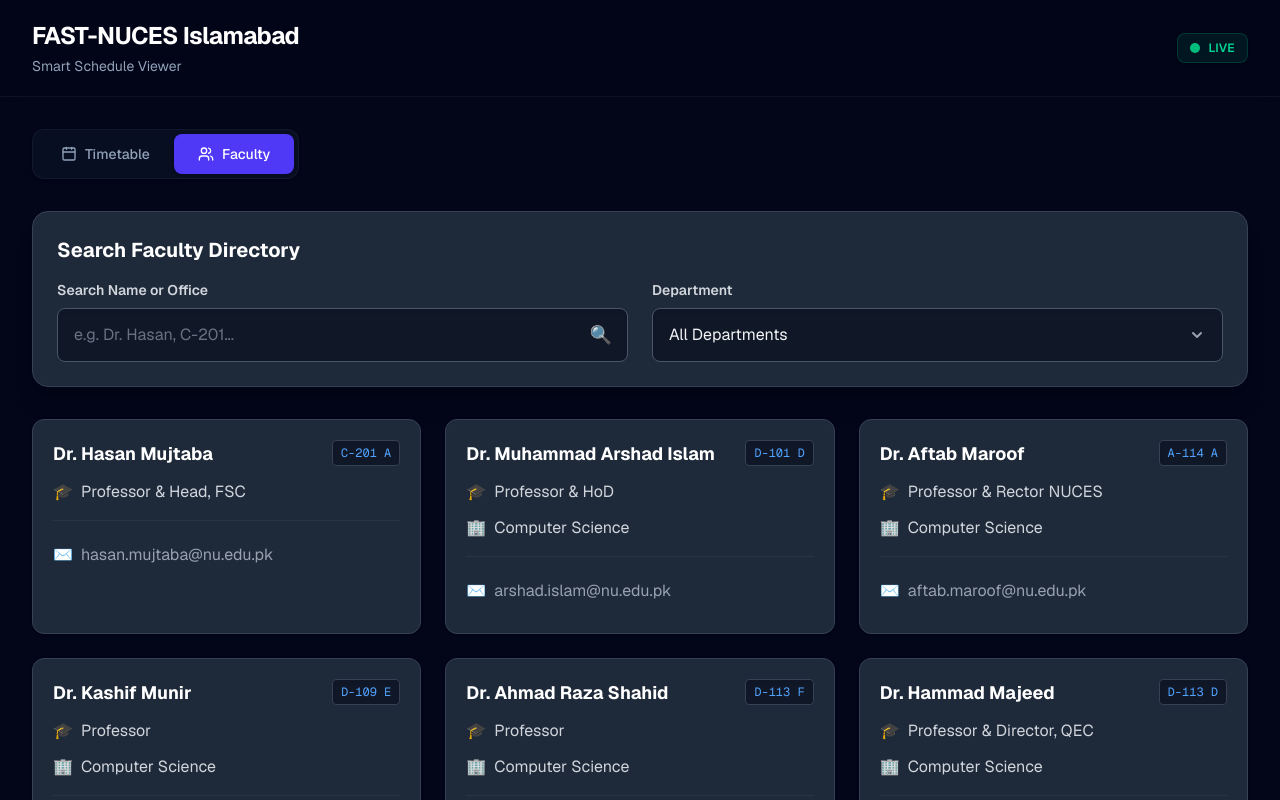
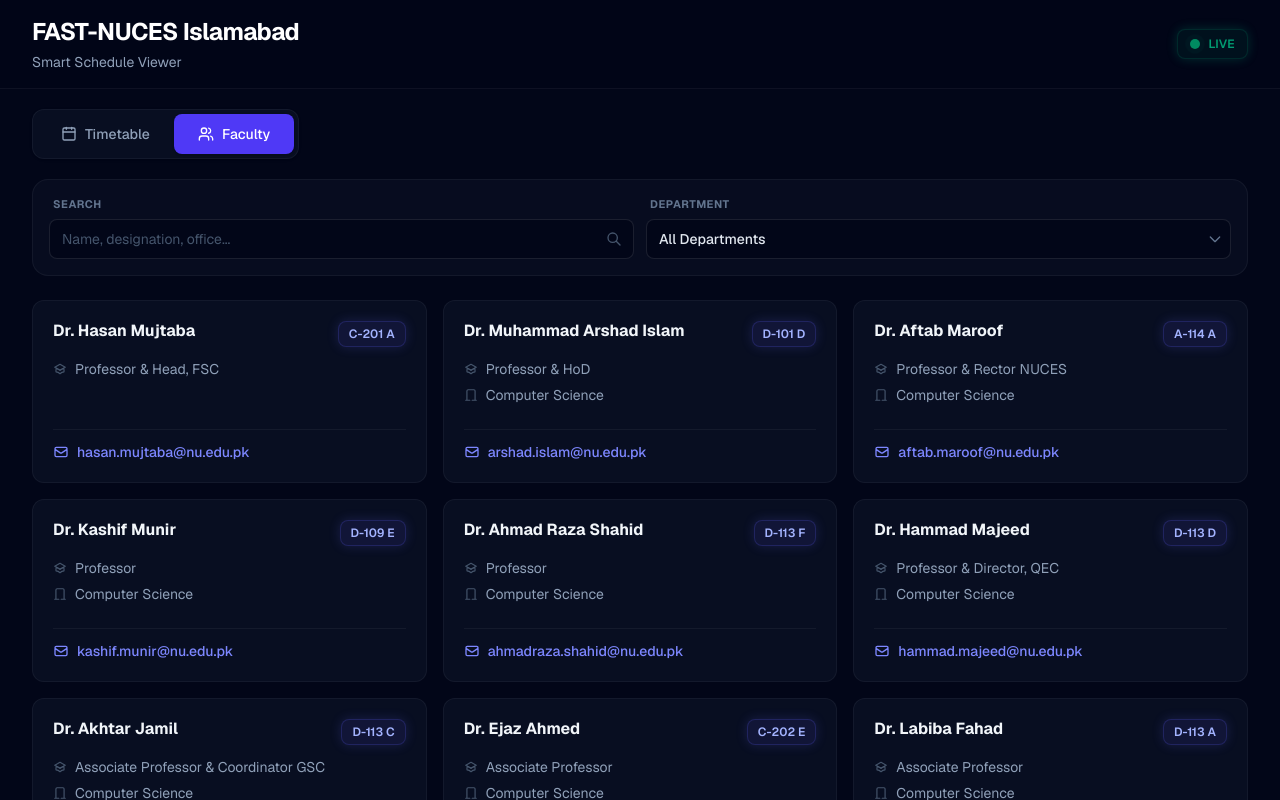
Before and after one commit to stackmussa/FAST-Smart-TimeTable, a Next.js app in the folder frontend/: page / in a window 1280 px wide. Both pictures are taken after a click on the button "Faculty". Shown: the top 800 px of the page. Built offline with nearby package versions, Linux system fonts and the light colour scheme.

Commit message:
Frontend UI Changes

```diff
--- a/frontend/app/FacultyFinder.tsx
+++ b/frontend/app/FacultyFinder.tsx
@@ -20,7 +20,6 @@
 
   useEffect(() => {
     const fetchData = async () => {
-      // Check cache first
       const cached = localStorage.getItem('faculty_data');
       if (cached) {
         try {
@@ -41,7 +40,7 @@
         const csvText = await response.text();
 
         Papa.parse(csvText, {
-          header: false, // We will manually parse due to the complex structure
+          header: false,
           skipEmptyLines: true,
           complete: (results) => {
             const rows = results.data as string[][];
@@ -50,38 +49,26 @@
 
             for (let i = 0; i < rows.length; i++) {
               const row = rows[i];
-              // Check if row is a department header
               if (row.length > 0 && row[0].trim().toLowerCase().startsWith('faculty department of')) {
                 currentDept = row[0].trim().replace(/^Faculty\s+Department\s+of\s+/i, '').trim();
                 continue;
               }
-
-              // Skip general headers
               if (row[0] && row[0].toLowerCase().includes('faculty offices')) continue;
               if (row[0] && row[0].toLowerCase().includes('sr #')) continue;
 
-              // Parse actual faculty rows
               let srNo = row[0] ? row[0].trim() : '';
               let name = row[1] ? row[1].trim() : '';
               let designation = row[2] ? row[2].trim() : '';
               let email = row[3] ? row[3].trim() : '';
               let office = row[4] ? row[4].trim() : '';
 
-              // Handle edge case where name is in SrNo column and SrNo is empty (e.g., Dr. Hasan Mujtaba)
               if (srNo && !name && srNo.toLowerCase().includes('dr.')) {
                 name = srNo;
                 srNo = '';
               }
 
               if (name) {
-                parsedData.push({
-                  SrNo: srNo,
-                  Name: name,
-                  Designation: designation,
-                  Email: email,
-                  Office: office,
-                  Department: currentDept
-                });
+                parsedData.push({ SrNo: srNo, Name: name, Designation: designation, Email: email, Office: office, Department: currentDept });
               }
             }
 
@@ -107,9 +94,7 @@
 
   const departments = useMemo(() => {
     const depts = new Set<string>();
-    data.forEach(entry => {
-      if (entry.Department) depts.add(entry.Department);
-    });
+    data.forEach(entry => { if (entry.Department) depts.add(entry.Department); });
     return ['All Departments', ...Array.from(depts).sort()];
   }, [data]);
 
@@ -127,121 +112,140 @@
   }, [data, selectedDepartment, searchQuery]);
 
   return (
-    <div className="animate-fadeIn">
-      <div className="bg-gray-800 border border-gray-700 p-6 rounded-2xl shadow-xl mb-8">
-        <h2 className="text-xl font-bold text-white mb-4">Search Faculty Directory</h2>
-        <div className="grid grid-cols-1 md:grid-cols-2 gap-6">
-
-          {/* Keyword Search */}
-          <div className="flex flex-col w-full">
-            <label className="text-sm font-semibold text-gray-300 mb-2">Search Name or Office</label>
+    <div>
+      {/* Search filters — match the timetable filter bar style */}
+      <div className="mb-6 bg-slate-900/40 border border-white/5 p-4 rounded-2xl">
+        <div className="grid grid-cols-1 md:grid-cols-2 gap-3">
+          {/* Search */}
+          <div className="flex flex-col">
+            <label className="text-[11px] font-bold uppercase tracking-wider mb-1.5 text-slate-500 ml-1">Search</label>
             <div className="relative">
               <input
                 type="text"
-                placeholder="e.g. Dr. Hasan, C-201..."
+                placeholder="Name, designation, office..."
                 value={searchQuery}
                 onChange={(e) => setSearchQuery(e.target.value)}
-                className="w-full bg-gray-900 border border-gray-600 rounded-lg px-4 py-3.5 text-base text-gray-100 placeholder-gray-500 focus:outline-none focus:ring-2 focus:ring-blue-500 focus:border-transparent transition-all shadow-inner min-h-[44px]"
+                className="w-full h-[40px] bg-slate-950 border border-white/10 rounded-lg px-3 pr-10 text-sm text-slate-200 placeholder-slate-600 focus:ring-1 focus:ring-indigo-500 focus:border-indigo-500 outline-none transition-all"
               />
-              <div className="absolute inset-y-0 right-0 pr-4 flex items-center pointer-events-none">
-                <span className="text-gray-500 text-lg">🔍</span>
-              </div>
-            </div>
-          </div>
-
-          {/* Department Filter */}
-          <div className="flex flex-col w-full">
-            <label className="text-sm font-semibold text-gray-300 mb-2">Department</label>
-            <div className="relative">
-              <select
-                value={selectedDepartment}
-                onChange={(e) => setSelectedDepartment(e.target.value)}
-                className="w-full bg-gray-900 border border-gray-600 rounded-lg px-4 py-3.5 text-base appearance-none text-gray-100 focus:outline-none focus:ring-2 focus:ring-blue-500 focus:border-transparent cursor-pointer shadow-inner transition-all min-h-[44px]"
-              >
-                {departments.map((dept) => (
-                  <option key={dept} value={dept}>{dept}</option>
-                ))}
-              </select>
-              <div className="absolute inset-y-0 right-0 pr-4 flex items-center pointer-events-none text-gray-400">
-                <svg className="h-5 w-5 fill-current" xmlns="http://www.w3.org/2000/svg" viewBox="0 0 20 20">
-                  <path d="M5.293 7.293a1 1 0 011.414 0L10 10.586l3.293-3.293a1 1 0 111.414 1.414l-4 4a1 1 0 01-1.414 0l-4-4a1 1 0 010-1.414z" />
+              <div className="absolute inset-y-0 right-0 flex items-center px-3 pointer-events-none text-slate-600">
+                <svg className="w-4 h-4" fill="none" stroke="currentColor" viewBox="0 0 24 24">
+                  <path strokeLinecap="round" strokeLinejoin="round" strokeWidth="2" d="M21 21l-6-6m2-5a7 7 0 11-14 0 7 7 0 0114 0z" />
                 </svg>
               </div>
             </div>
           </div>
 
+          {/* Department */}
+          <div className="flex flex-col">
+            <label className="text-[11px] font-bold uppercase tracking-wider mb-1.5 text-slate-500 ml-1">Department</label>
+            <div className="relative">
+              <select
+                value={selectedDepartment}
+                onChange={(e) => setSelectedDepartment(e.target.value)}
+                className="w-full h-[40px] bg-slate-950 border border-white/10 rounded-lg px-3 appearance-none text-sm font-medium text-slate-200 focus:ring-1 focus:ring-indigo-500 focus:border-indigo-500 outline-none transition-all cursor-pointer"
+              >
+                {departments.map((dept) => (
+                  <option key={dept} value={dept} className="bg-slate-900">{dept}</option>
+                ))}
+              </select>
+              <div className="absolute inset-y-0 right-0 flex items-center px-2 pointer-events-none text-slate-500">
+                <svg className="w-4 h-4" fill="none" stroke="currentColor" viewBox="0 0 24 24">
+                  <path strokeLinecap="round" strokeLinejoin="round" strokeWidth="2" d="M19 9l-7 7-7-7" />
+                </svg>
+              </div>
+            </div>
+          </div>
         </div>
       </div>
 
       {/* Results */}
-      <div>
       {loading ? (
-          <div className="grid grid-cols-1 md:grid-cols-2 lg:grid-cols-3 gap-6">
+        <div className="grid grid-cols-1 md:grid-cols-2 lg:grid-cols-3 gap-4">
           {[1, 2, 3, 4, 5, 6].map((i) => (
-              <div key={i} className="bg-gray-800 rounded-xl p-5 border border-gray-700 animate-pulse h-36">
-                <div className="h-4 bg-gray-700 rounded w-3/4 mb-4"></div>
-                <div className="h-3 bg-gray-700 rounded w-1/2 mb-2"></div>
-                <div className="h-3 bg-gray-700 rounded w-full mb-2"></div>
-                <div className="h-3 bg-gray-700 rounded w-1/3"></div>
+            <div key={i} className="bg-slate-900/50 rounded-xl p-5 border border-white/5 relative overflow-hidden">
+              <div className="absolute inset-0 -translate-x-full animate-[shimmer_1.5s_infinite] bg-gradient-to-r from-transparent via-white/5 to-transparent" />
+              <div className="flex justify-between items-start mb-4">
+                <div className="space-y-2 w-2/3">
+                  <div className="h-5 bg-white/5 rounded w-full"></div>
+                  <div className="h-4 bg-white/5 rounded w-1/2"></div>
+                </div>
+                <div className="h-6 w-14 bg-white/5 rounded"></div>
+              </div>
+              <div className="pt-3 border-t border-white/5 space-y-2">
+                <div className="h-4 bg-white/5 rounded w-3/4"></div>
+                <div className="h-4 bg-white/5 rounded w-1/2"></div>
+              </div>
             </div>
           ))}
         </div>
       ) : filteredData.length > 0 ? (
-          <div className="grid grid-cols-1 md:grid-cols-2 lg:grid-cols-3 gap-6">
+        <div className="grid grid-cols-1 md:grid-cols-2 lg:grid-cols-3 gap-4">
           {filteredData.map((faculty, idx) => (
             <div
               key={idx}
-                className="bg-gray-800 rounded-xl p-5 border border-gray-700 shadow-sm hover:shadow-md hover:border-gray-600 transition-all group flex flex-col"
+              className="bg-slate-900/50 rounded-xl p-5 border border-white/5 hover:border-indigo-500/30 transition-all duration-200 flex flex-col justify-between"
             >
-                <div className="flex justify-between items-start mb-3">
-                  <h3 className="text-lg font-bold text-white group-hover:text-blue-400 transition-colors">
-                    {faculty.Name}
-                  </h3>
+              {/* Top: name + office badge */}
+              <div>
+                <div className="flex justify-between items-start mb-3 gap-3">
+                  <h3 className="text-base font-bold text-slate-100 leading-tight">{faculty.Name}</h3>
                   {faculty.Office && (
-                    <span className="bg-gray-900 border border-gray-700 text-blue-400 text-xs font-mono px-2 py-1 rounded shadow-inner whitespace-nowrap ml-2">
+                    <span className="shrink-0 bg-indigo-500/10 text-indigo-300 px-2.5 py-1 rounded-lg border border-indigo-500/20 shadow-[0_0_12px_rgba(99,102,241,0.2)] text-xs font-semibold whitespace-nowrap">
                       {faculty.Office}
                     </span>
                   )}
                 </div>
 
-                <div className="flex-grow space-y-3">
+                {/* Designation & Department */}
+                <div className="space-y-1.5 mb-3">
                   {faculty.Designation && (
-                    <p className="text-base text-gray-300 flex items-start">
-                      <span className="mr-2 text-gray-500">🎓</span>
-                      <span className="flex-1">{faculty.Designation}</span>
+                    <p className="text-sm text-slate-400 flex items-center gap-2">
+                      <svg className="w-3.5 h-3.5 text-slate-600 shrink-0" fill="none" stroke="currentColor" viewBox="0 0 24 24">
+                        <path strokeLinecap="round" strokeLinejoin="round" strokeWidth="2" d="M12 14l9-5-9-5-9 5 9 5z" />
+                        <path strokeLinecap="round" strokeLinejoin="round" strokeWidth="2" d="M12 14l6.16-3.422a12.083 12.083 0 01.665 6.479A11.952 11.952 0 0012 20.055a11.952 11.952 0 00-6.824-2.998 12.078 12.078 0 01.665-6.479L12 14z" />
+                      </svg>
+                      {faculty.Designation}
                     </p>
                   )}
                   {faculty.Department && faculty.Department !== "Unknown Department" && (
-                    <p className="text-base text-gray-300 flex items-start">
-                      <span className="mr-2 text-gray-500">🏢</span>
-                      <span className="flex-1">{faculty.Department}</span>
+                    <p className="text-sm text-slate-400 flex items-center gap-2">
+                      <svg className="w-3.5 h-3.5 text-slate-600 shrink-0" fill="none" stroke="currentColor" viewBox="0 0 24 24">
+                        <path strokeLinecap="round" strokeLinejoin="round" strokeWidth="2" d="M19 21V5a2 2 0 00-2-2H7a2 2 0 00-2 2v16m14 0h2m-2 0h-5m-9 0H3m2 0h5" />
+                      </svg>
+                      {faculty.Department}
                     </p>
                   )}
+                </div>
+              </div>
+
+              {/* Bottom: email link */}
               {faculty.Email && (
-                    <p className="text-base text-gray-400 flex items-center mt-4 pt-3 border-t border-gray-700/50">
-                      <span className="mr-2 text-gray-500">✉️</span>
+                <div className="pt-3 mt-3 border-t border-white/5">
                   <a
                     href={`https://mail.google.com/mail/?view=cm&fs=1&to=${faculty.Email}`}
                     target="_blank"
                     rel="noopener noreferrer"
-                        className="hover:text-blue-400 transition-colors truncate min-h-[44px] flex items-center"
+                    className="flex items-center text-sm text-indigo-400 hover:text-indigo-300 transition-colors font-medium"
                   >
-                        {faculty.Email}
+                    <svg className="w-4 h-4 mr-2 shrink-0" fill="none" stroke="currentColor" viewBox="0 0 24 24">
+                      <path strokeLinecap="round" strokeLinejoin="round" strokeWidth="2" d="M3 8l7.89 5.26a2 2 0 002.22 0L21 8M5 19h14a2 2 0 002-2V7a2 2 0 00-2-2H5a2 2 0 00-2 2v10a2 2 0 002 2z" />
+                    </svg>
+                    <span className="truncate">{faculty.Email}</span>
                   </a>
-                    </p>
+                </div>
               )}
-                </div>
             </div>
           ))}
         </div>
       ) : (
-          <div className="flex flex-col items-center justify-center p-12 bg-gray-800 rounded-2xl border border-gray-700">
-            <span className="text-4xl mb-4 text-gray-500">🔍</span>
-            <p className="text-gray-400 text-lg font-medium text-center">No faculty members found</p>
-            <p className="text-gray-500 text-sm mt-2 text-center">Try adjusting your search keywords or department filter.</p>
+        <div className="flex flex-col items-center justify-center h-48 bg-slate-900/30 rounded-2xl border border-white/5 p-6 text-center">
+          <svg className="w-10 h-10 text-slate-600 mb-3" fill="none" stroke="currentColor" viewBox="0 0 24 24">
+            <path strokeLinecap="round" strokeLinejoin="round" strokeWidth="2" d="M21 21l-6-6m2-5a7 7 0 11-14 0 7 7 0 0114 0z" />
+          </svg>
+          <p className="text-lg font-bold text-slate-300 mb-1">No faculty found</p>
+          <p className="text-slate-500 text-sm">Try adjusting your search or department filter.</p>
         </div>
       )}
     </div>
-    </div>
   );
 }
--- a/frontend/app/page.tsx
+++ b/frontend/app/page.tsx
@@ -354,7 +354,7 @@
     <div className="min-h-screen font-sans bg-slate-950 text-slate-200 overflow-x-hidden selection:bg-indigo-500/30">
       {/* Header */}
       <header className="border-b border-white/5 bg-slate-950/80 backdrop-blur-md sticky top-0 z-50">
-        <div className="max-w-7xl mx-auto px-4 sm:px-6 lg:px-8 py-5">
+        <div className="max-w-7xl mx-auto px-4 sm:px-6 lg:px-8 py-4">
           <div className="flex flex-col md:flex-row md:items-center justify-between gap-4">
             <div>
               <h1 className="text-2xl font-bold tracking-tight text-white">
@@ -382,8 +382,9 @@
                   <span className="text-xs font-semibold tracking-wide uppercase">Unreachable</span>
                 </div>
               ) : (
-                <div className="flex items-center space-x-2 bg-emerald-500/10 border border-emerald-500/20 text-emerald-400 px-3 py-1.5 rounded-lg shadow-sm">
+                <div className="flex items-center space-x-2 bg-emerald-500/10 border border-emerald-500/20 text-emerald-400 px-3 py-1.5 rounded-lg shadow-[0_0_12px_rgba(16,185,129,0.3)] animate-pulse">
                   <span className="relative flex h-2.5 w-2.5">
+                    <span className="animate-ping absolute inline-flex h-full w-full rounded-full bg-emerald-400 opacity-75"></span>
                     <span className="relative inline-flex rounded-full h-2.5 w-2.5 bg-emerald-500"></span>
                   </span>
                   <span className="text-xs font-semibold tracking-wide uppercase">Live</span>
@@ -395,10 +396,10 @@
       </header>
 
       {/* Main Content */}
-      <main className="max-w-7xl mx-auto px-4 sm:px-6 lg:px-8 py-8 pb-12">
+      <main className="max-w-7xl mx-auto px-4 sm:px-6 lg:px-8 py-5 pb-12">
 
         {/* Navigation Tabs */}
-        <div className="flex bg-slate-900/50 p-1 rounded-xl border border-white/5 w-full md:w-fit mb-8 shadow-sm">
+        <div className="flex bg-slate-900/50 p-1 rounded-xl border border-white/5 w-full md:w-fit mb-5 shadow-sm">
           <button
             onClick={() => setActiveTab('timetable')}
             className={`flex items-center justify-center flex-1 md:flex-none px-6 py-2.5 rounded-lg font-medium text-sm transition-all duration-300 min-h-[40px] ${
@@ -429,7 +430,7 @@
           ) : (
             <div>
               {/* Filters */}
-              <div className="mb-8 bg-slate-900/40 border border-white/5 p-4 rounded-2xl">
+              <div className="mb-5 bg-slate-900/40 border border-white/5 p-3 rounded-2xl">
                 <div className="grid grid-cols-2 md:grid-cols-3 xl:grid-cols-6 gap-3">
 
                   {/* School */}
@@ -629,7 +630,7 @@
                               {cls.course_name}
                             </h3>
                           </div>
-                          <div className="shrink-0 bg-indigo-500/10 text-indigo-300 px-2.5 py-1.5 rounded-lg border border-indigo-500/20 shadow-[0_0_15px_rgba(99,102,241,0.2)] animate-pulse text-xs font-semibold text-center">
+                          <div className="shrink-0 bg-indigo-500/10 text-indigo-300 px-2.5 py-1.5 rounded-lg border border-indigo-500/20 shadow-[0_0_15px_rgba(99,102,241,0.25)] text-xs font-semibold text-center">
                             {cls.time_start && (
                               <div className="mb-0.5 whitespace-nowrap">
                                 {(() => {
@@ -697,7 +698,7 @@
                     rel="noopener noreferrer"
                     className="flex flex-1 items-center justify-center bg-emerald-500/10 hover:bg-emerald-500/20 text-emerald-400 px-4 py-2 rounded-lg text-sm font-medium transition-all border border-emerald-500/20 shadow-[0_0_15px_rgba(16,185,129,0.3)] animate-pulse min-h-[40px]"
                   >
-                    <svg className="w-4 h-4 mr-2" fill="currentColor" viewBox="0 0 24 24"><path d="M12.031 6.172c-3.181 0-5.767 2.586-5.768 5.766-.001 1.298.38 2.27 1.019 3.287l-.582 2.128 2.182-.573c.978.58 1.711.927 3.145.929 3.178 0 5.767-2.587 5.768-5.766.001-3.187-2.575-5.77-5.764-5.771zm3.392 8.244c-.144.405-.837.774-1.17.824-.299.045-.677.063-1.092-.069-.252-.08-.575-.187-.988-.365-1.739-.751-2.874-2.502-2.961-2.617-.087-.116-.708-.94-.708-1.793s.448-1.273.607-1.446c.159-.173.346-.217.462-.217l.332.006c.106.005.249-.04.39.298.144.347.491 1.2.534 1.287.043.087.072.188.014.304-.058.116-.087.188-.173.289l-.26.304c-.087.086-.177.18-.076.354.101.174.449.741.964 1.201.662.591 1.221.774 1.394.86s.274.072.376-.043c.101-.116.433-.506.549-.68.116-.173.231-.145.39-.087s1.011.477 1.184.564c.173.087.289.129.332.202.043.073.043.423-.101.827z"/></svg>
+                    <svg className="w-4 h-4 mr-2" fill="currentColor" viewBox="0 0 448 512"><path d="M380.9 97.1C339 55.1 283.2 32 223.9 32c-122.4 0-222 99.6-222 222 0 39.1 10.2 77.3 29.6 111L0 480l117.7-30.9c32.4 17.7 68.9 27 106.1 27h.1c122.3 0 224.1-99.6 224.1-222 0-59.3-25.2-115-67.1-157zm-157 341.6c-33.2 0-65.7-8.9-94-25.7l-6.7-4-69.8 18.3L72 359.2l-4.4-7c-18.5-29.4-28.2-63.3-28.2-98.2 0-101.7 82.8-184.5 184.6-184.5 49.3 0 95.6 19.2 130.4 54.1 34.8 34.9 56.2 81.2 56.1 130.5 0 101.8-84.9 184.6-186.6 184.6zm101.2-138.2c-5.5-2.8-32.8-16.2-37.9-18-5.1-1.9-8.8-2.8-12.5 2.8-3.7 5.6-14.3 18-17.6 21.8-3.2 3.7-6.5 4.2-12 1.4-32.6-16.3-54-29.1-75.5-66-5.7-9.8 5.7-9.1 16.3-30.3 1.8-3.7.9-6.9-.5-9.7-1.4-2.8-12.5-30.1-17.1-41.2-4.5-10.8-9.1-9.3-12.5-9.5-3.2-.2-6.9-.2-10.6-.2-3.7 0-9.7 1.4-14.8 6.9-5.1 5.6-19.4 19-19.4 46.3 0 27.3 19.9 53.7 22.6 57.4 2.8 3.7 39.1 59.7 94.8 83.8 35.2 15.2 49 16.5 66.6 13.9 10.7-1.6 32.8-13.4 37.4-26.4 4.6-13 4.6-24.1 3.2-26.4-1.3-2.5-5-3.9-10.5-6.6z"/></svg>
                     WhatsApp
                   </a>
                 </div>
```
Lines whose indentation alone changed are shown as unchanged.
